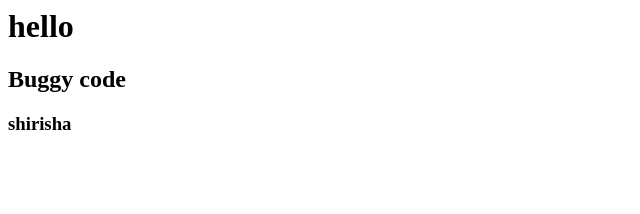
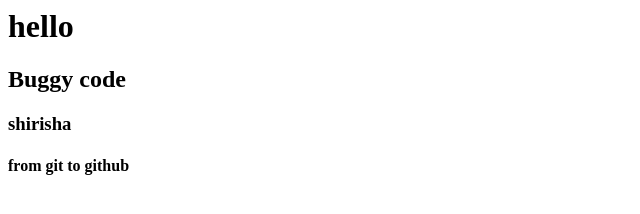
Before and after one commit to shiri22/Example, a plain HTML site: page index.html in a window 1280 px wide. Shown: the whole page, without its empty margins (0-640 px from the left). Drawn offline with Linux system fonts and the light colour scheme.

Commit message:
version4

```diff
--- a/index.html
+++ b/index.html
@@ -1,3 +1,4 @@
 <h1>hello</h1>
 <h2>Buggy code</h2>
 <h3>shirisha</h3>
+<h4>from git to github</h4>
```
